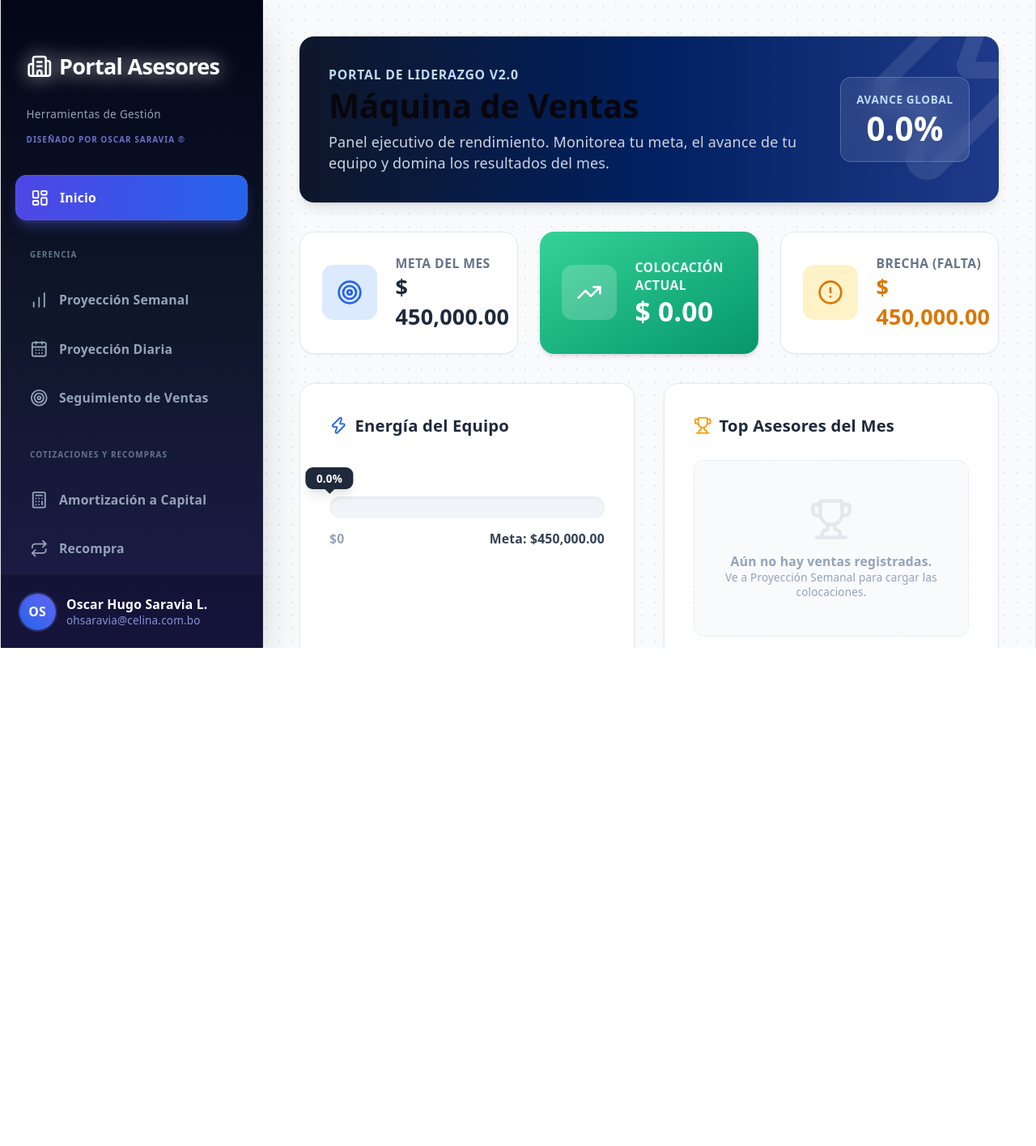
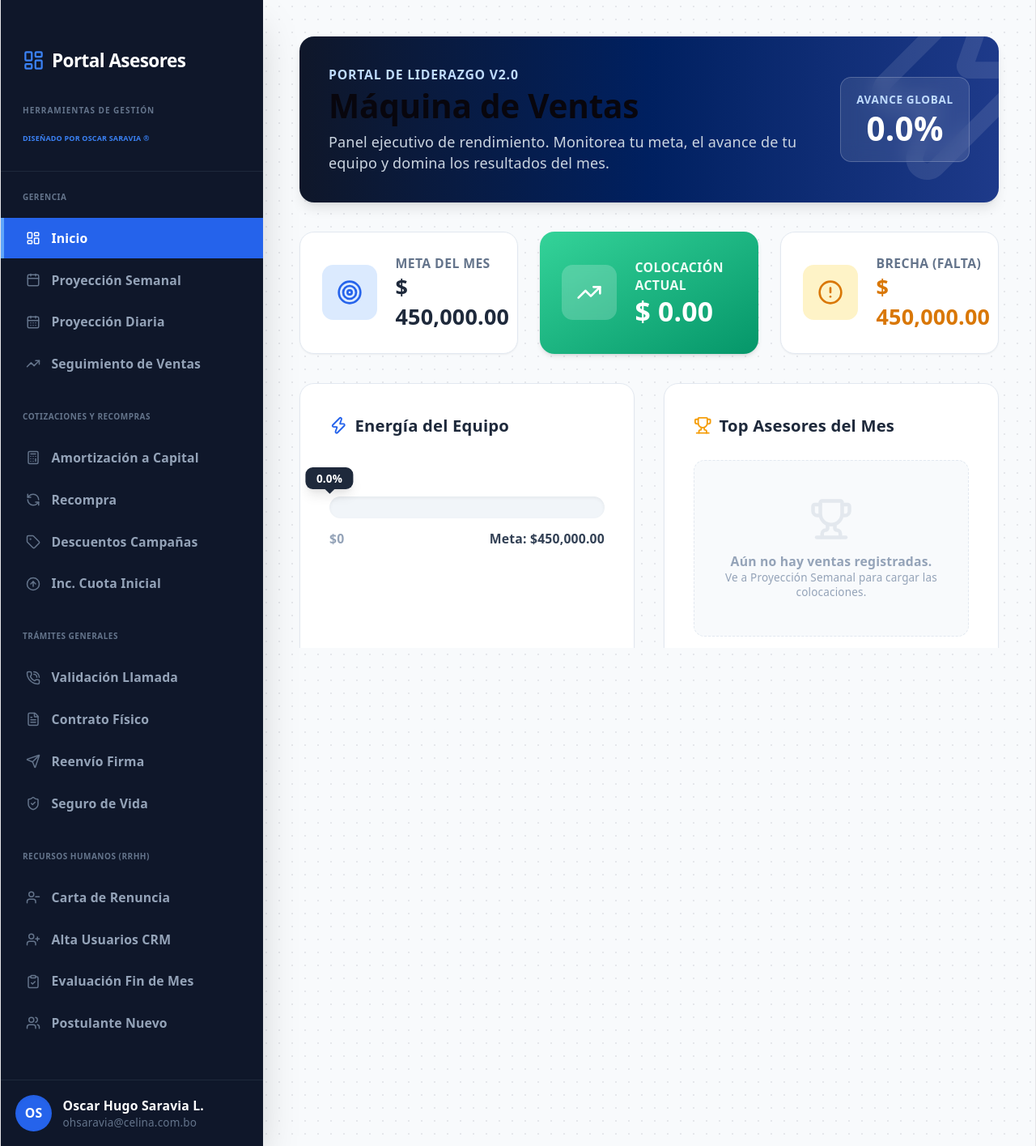
Before and after one commit to huguitoadm-OHSL/portal-celina, a React (Vite) app: page / in a window 1280 px wide. Shown: the whole page at 81% size. Before the commit the page ends 800 px from the top, so only its background shows below. Built offline with nearby package versions, Linux system fonts and the light colour scheme.

Commit message:
Update Sidebar.jsx

```diff
--- a/src/components/layout/Sidebar.jsx
+++ b/src/components/layout/Sidebar.jsx
@@ -1,101 +1,124 @@
 import React from 'react';
 import {
-  LayoutDashboard, BarChart, CalendarDays, Target, Calculator, Repeat, Tag,
-  TrendingUp, PhoneCall, FileText, FileSignature, Shield, UserMinus, UserPlus,
-  ClipboardCheck, UserCheck, Building2, X
+  LayoutDashboard, Calendar, CalendarDays, TrendingUp,
+  Calculator, RefreshCcw, Tag, ArrowUpCircle,
+  PhoneCall, FileText, Send, ShieldCheck,
+  UserMinus, UserPlus, ClipboardCheck, Users, X
 } from 'lucide-react';
 
-export const Sidebar = ({ activeTab, setActiveTab, isOpen, closeSidebar, setSupervisorDestino }) => {
-
-  const handleTabChange = (tab) => {
-    setActiveTab(tab);
-    closeSidebar();
-  };
-
-  // Sub-componente para no repetir el código de los botones
-  const NavItem = ({ id, icon: Icon, label, onClickAction }) => {
-    const isActive = activeTab === id;
-    return (
-      <button
-        onClick={onClickAction || (() => handleTabChange(id))}
-        className={`w-full flex items-center px-4 py-3.5 rounded-xl text-sm font-semibold transition-all duration-300 ${isActive ? 'bg-gradient-to-r from-indigo-600 to-blue-600 text-white shadow-lg shadow-indigo-500/30 border border-indigo-400/20' : 'text-slate-400 hover:text-white hover:bg-white/5'}`}
-      >
-        <Icon className="w-5 h-5 mr-3 shrink-0" /> {label}
-      </button>
-    );
-  };
-
-  const NavSection = ({ title }) => (
-    <div className="pt-5 pb-2">
-      <p className="px-4 text-[10px] font-bold text-slate-500 uppercase tracking-widest">{title}</p>
-    </div>
-  );
+export function Sidebar({ activeTab, setActiveTab, isOpen, closeSidebar }) {
+  const menuGroups = [
+    {
+      title: 'GERENCIA',
+      items: [
+        { id: 'dashboard', label: 'Inicio', icon: <LayoutDashboard size={18} /> },
+        { id: 'proyeccion', label: 'Proyección Semanal', icon: <Calendar size={18} /> },
+        { id: 'diaria', label: 'Proyección Diaria', icon: <CalendarDays size={18} /> },
+        { id: 'seguimiento', label: 'Seguimiento de Ventas', icon: <TrendingUp size={18} /> },
+      ]
+    },
+    {
+      title: 'COTIZACIONES Y RECOMPRAS',
+      items: [
+        { id: 'amortizacion', label: 'Amortización a Capital', icon: <Calculator size={18} /> },
+        { id: 'recompra', label: 'Recompra', icon: <RefreshCcw size={18} /> },
+        { id: 'descuento', label: 'Descuentos Campañas', icon: <Tag size={18} /> },
+        { id: 'cuota', label: 'Inc. Cuota Inicial', icon: <ArrowUpCircle size={18} /> },
+      ]
+    },
+    {
+      title: 'TRÁMITES GENERALES',
+      items: [
+        { id: 'llamada', label: 'Validación Llamada', icon: <PhoneCall size={18} /> },
+        { id: 'fisico', label: 'Contrato Físico', icon: <FileText size={18} /> },
+        { id: 'reenvio', label: 'Reenvío Firma', icon: <Send size={18} /> },
+        { id: 'seguro', label: 'Seguro de Vida', icon: <ShieldCheck size={18} /> },
+      ]
+    },
+    {
+      title: 'RECURSOS HUMANOS (RRHH)',
+      items: [
+        { id: 'renuncia', label: 'Carta de Renuncia', icon: <UserMinus size={18} /> },
+        { id: 'altaCrm', label: 'Alta Usuarios CRM', icon: <UserPlus size={18} /> },
+        { id: 'evaluacion', label: 'Evaluación Fin de Mes', icon: <ClipboardCheck size={18} /> },
+        { id: 'postulante', label: 'Postulante Nuevo', icon: <Users size={18} /> },
+      ]
+    }
+  ];
 
   return (
     <>
-      {/* OVERLAY PARA MÓVIL */}
+      {/* Fondo oscuro para celulares */}
       {isOpen && (
-        <div className="fixed inset-0 bg-slate-900/60 backdrop-blur-sm z-40 md:hidden" onClick={closeSidebar} />
+        <div className="fixed inset-0 bg-slate-900/50 z-40 md:hidden" onClick={closeSidebar}></div>
       )}
 
-      {/* MENÚ LATERAL */}
-      <div className={`fixed inset-y-0 left-0 transform ${isOpen ? 'translate-x-0' : '-translate-x-full'} md:relative md:translate-x-0 transition-transform duration-300 ease-in-out z-50 w-72 bg-gradient-to-b from-slate-950 via-slate-900 to-indigo-950 text-white flex flex-col shadow-2xl shrink-0 border-r border-slate-800/50 h-screen overflow-hidden`}>
+      {/* Contenedor Principal del Sidebar */}
+      <div className={`fixed inset-y-0 left-0 z-50 w-72 bg-[#0f172a] text-slate-300 transform transition-transform duration-300 ease-in-out md:relative md:translate-x-0 flex flex-col shadow-2xl ${isOpen ? 'translate-x-0' : '-translate-x-full'}`}>
 
-        <button className="md:hidden absolute top-6 right-5 p-1 rounded-md text-slate-400 hover:text-white hover:bg-white/10" onClick={closeSidebar}>
-          <X className="w-5 h-5"/>
-        </button>
-
-        <div className="p-7 shrink-0 pr-12 md:pr-7">
-          <h1 className="text-2xl font-extrabold tracking-tight flex items-center text-white drop-shadow-[0_0_12px_rgba(255,255,255,0.8)]">
-            <Building2 className="w-7 h-7 mr-2 text-white" />
-            Portal Asesores
-          </h1>
-          <p className="text-slate-400 text-xs mt-1.5 font-medium tracking-wide">Herramientas de Gestión</p>
-          <p className="text-indigo-400/80 text-[10px] mt-2 font-bold tracking-widest uppercase">Diseñado por Oscar Saravia &reg;</p>
+        {/* Cabecera / Título */}
+        <div className="p-6 border-b border-slate-800 flex justify-between items-center shrink-0">
+          <div>
+            <h1 className="text-xl font-black text-white tracking-tight flex items-center">
+              <LayoutDashboard className="w-6 h-6 mr-2 text-blue-500" />
+              Portal Asesores
+            </h1>
+            <p className="text-[10px] uppercase tracking-widest text-slate-500 mt-1 font-bold">Herramientas de Gestión</p>
+            <p className="text-[9px] text-blue-500 mt-2 font-semibold">DISEÑADO POR OSCAR SARAVIA &reg;</p>
+          </div>
+          <button className="md:hidden text-slate-400 hover:text-white" onClick={closeSidebar}>
+            <X size={24} />
+          </button>
         </div>
 
-        <nav className="flex-1 px-4 space-y-1.5 overflow-y-auto overflow-x-hidden scrollbar-thin scrollbar-thumb-slate-700 scrollbar-track-transparent pb-8">
-          <NavItem id="dashboard" icon={LayoutDashboard} label="Inicio" />
+        {/* Opciones del Menú (CON BOTONES, NO ENLACES) */}
+        <div className="flex-1 overflow-y-auto py-4 scrollbar-thin scrollbar-thumb-slate-700 scrollbar-track-transparent">
+          {menuGroups.map((group, idx) => (
+            <div key={idx} className="mb-6">
+              <h3 className="px-6 text-[10px] font-black uppercase text-slate-500 tracking-wider mb-3">
+                {group.title}
+              </h3>
+              <ul className="space-y-0.5">
+                {group.items.map(item => (
+                  <li key={item.id}>
+                    <button
+                      type="button"
+                      onClick={() => {
+                        setActiveTab(item.id);
+                        if (window.innerWidth < 768) closeSidebar();
+                      }}
+                      className={`w-full flex items-center px-6 py-3 text-sm font-semibold transition-all duration-200 outline-none ${
+                        activeTab === item.id
+                          ? 'bg-blue-600 text-white border-l-4 border-blue-400'
+                          : 'text-slate-400 hover:bg-slate-800 hover:text-slate-200 border-l-4 border-transparent'
+                      }`}
+                    >
+                      <span className={`${activeTab === item.id ? 'text-white' : 'text-slate-500'} mr-3`}>
+                        {item.icon}
+                      </span>
+                      {item.label}
+                    </button>
+                  </li>
+                ))}
+              </ul>
+            </div>
+          ))}
+        </div>
 
-          <NavSection title="Gerencia" />
-          <NavItem
-            id="proyeccion"
-            icon={BarChart}
-            label="Proyección Semanal"
-            onClickAction={() => { handleTabChange('proyeccion'); setSupervisorDestino('mreyes@celina.com.bo'); }}
-          />
-          <NavItem id="diaria" icon={CalendarDays} label="Proyección Diaria" />
-          <NavItem id="seguimiento" icon={Target} label="Seguimiento de Ventas" />
-
-          <NavSection title="Cotizaciones y Recompras" />
-          <NavItem id="amortizacion" icon={Calculator} label="Amortización a Capital" />
-          <NavItem id="recompra" icon={Repeat} label="Recompra" />
-          <NavItem id="descuento" icon={Tag} label="Descuentos Campañas" />
-          <NavItem id="cuota" icon={TrendingUp} label="Inc. Cuota Inicial" />
-
-          <NavSection title="Trámites Generales" />
-          <NavItem id="llamada" icon={PhoneCall} label="Validación Llamada" />
-          <NavItem id="fisico" icon={FileText} label="Contrato Físico" />
-          <NavItem id="reenvio" icon={FileSignature} label="Reenvío Firma Digital" />
-          <NavItem id="seguro" icon={Shield} label="Seguro de Vida" />
-
-          <NavSection title="Recursos Humanos (RRHH)" />
-          <NavItem id="renuncia" icon={UserMinus} label="Carta de Renuncia" />
-          <NavItem id="altaCrm" icon={UserPlus} label="Alta Usuarios CRM" />
-          <NavItem id="evaluacion" icon={ClipboardCheck} label="Evaluación Fin de Mes" />
-          <NavItem id="postulante" icon={UserCheck} label="Postulante Nuevo" />
-        </nav>
-
-        <div className="p-5 border-t border-slate-800/50 bg-slate-950/30 shrink-0">
-          <div className="flex items-center">
-            <div className="w-10 h-10 rounded-full bg-gradient-to-tr from-blue-600 to-indigo-500 flex items-center justify-center mr-3 font-bold text-sm shadow-inner ring-2 ring-indigo-400/20 shrink-0">OS</div>
-            <div className="overflow-hidden text-ellipsis whitespace-nowrap">
+        {/* Perfil del Usuario / Footer */}
+        <div className="p-4 border-t border-slate-800 shrink-0 bg-slate-900">
+          <div className="flex items-center gap-3">
+            <div className="w-10 h-10 rounded-full bg-blue-600 flex items-center justify-center text-white font-bold text-sm shadow-inner">
+              OS
+            </div>
+            <div className="flex-1 min-w-0">
               <p className="text-sm font-bold text-white truncate">Oscar Hugo Saravia L.</p>
-              <p className="text-xs text-indigo-300/80 truncate">ohsaravia@celina.com.bo</p>
+              <p className="text-xs text-slate-500 truncate">ohsaravia@celina.com.bo</p>
             </div>
           </div>
         </div>
+
       </div>
     </>
   );
-};
+}
```
